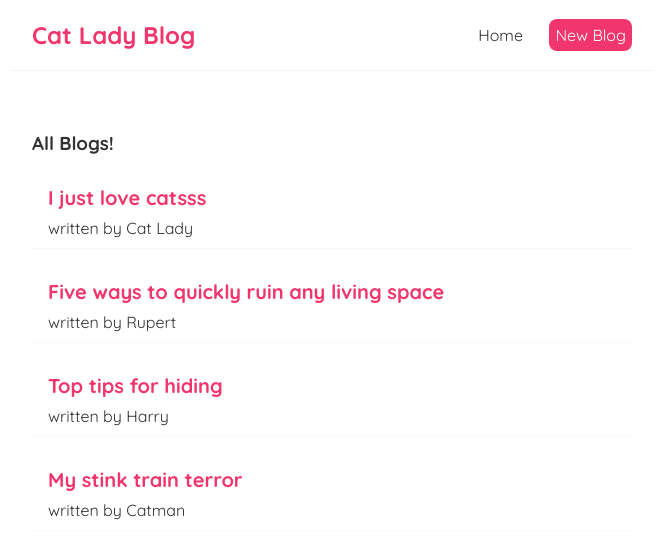
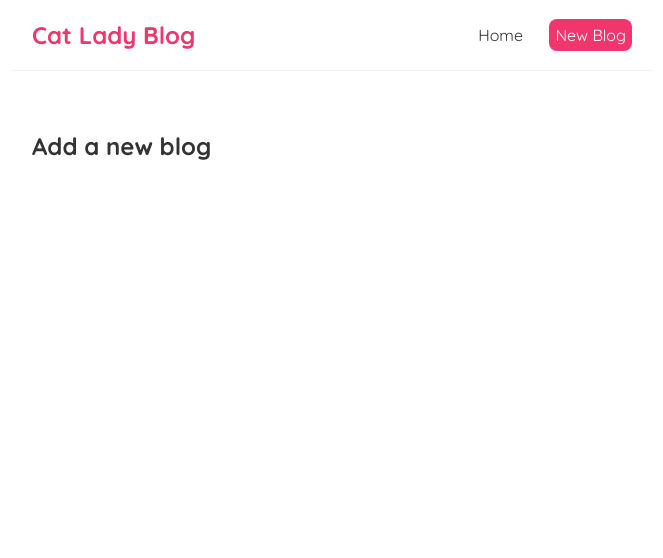
Before and after one commit to JosephineLucy/cat-lady-blog, a React (Create React App) app: page /create in a window 1280 px wide. Shown: the top 558 px of the page, without its empty margins (308-971 px from the left). Built offline with nearby package versions, Linux system fonts and the light colour scheme; data requests are answered from the project's data file.

Commit message:
adds create component and useFetch custom hook

```diff
--- a/package.json
+++ b/package.json
@@ -8,6 +8,7 @@
     "@testing-library/user-event": "^13.5.0",
     "react": "^18.2.0",
     "react-dom": "^18.2.0",
+    "react-router-dom": "^5.3.4",
     "react-scripts": "5.0.1",
     "web-vitals": "^2.1.4"
   },
--- a/src/App.js
+++ b/src/App.js
@@ -1,15 +1,27 @@
+import { BrowserRouter as Router, Route, Switch } from 'react-router-dom';
 import Navbar from './components/Navbar';
 import Home from './components/Home';
+import Create from './components/Create';
 
 function App() {
 
   return (
+    <Router>
     <div className="App">
       <Navbar/>
       <div className='content'>
-      <Home/>
+        <Switch>
+          <Route exact path={'/'}>
+            <Home/>
+          </Route>
+          <Route exact path={'/create'}>
+            <Create/>
+          </Route>
+
+        </Switch>
       </div>
     </div>
+    </Router>
   );
 }
 
--- /dev/null
+++ b/src/components/Create.js
@@ -0,0 +1,9 @@
+const Create = () => {
+    return (
+        <div className="create">
+            <h2>Add a new blog</h2>
+        </div>
+     );
+}
+
+export default Create;
--- a/src/components/Home.js
+++ b/src/components/Home.js
@@ -1,29 +1,8 @@
-import { useState, useEffect } from 'react';
 import BlogList from './BlogList';
+import useFetch from '../useFetch';
 
 const Home = () => {
-
-    const [blogs, setBlogs] = useState(null);
-    const [isLoading, setIsLoading] = useState(true);
-    const [error, setError] = useState(null);
-
-    useEffect(()=> {
-        setTimeout(()=> {
-            fetch('http://localhost:8000/blogs').then((response)=>{
-                if(!response.ok){
-                    throw Error('Sorry, could not fetch the data for that resource.');
-                }
-                return response.json();
-            }).then((data)=>{
-                setBlogs(data);
-                setIsLoading(false);
-                setError(null);
-            }).catch(err=>{
-                setError(err.message)
-                setIsLoading(false);
-            })
-        }, 1000)
-    }, [])
+    const { data : blogs, isLoading, error } = useFetch('http://localhost:8000/blogs');
 
     return ( <div className="home">
     {error && <p>{error}</p>}
--- a/src/components/Navbar.js
+++ b/src/components/Navbar.js
@@ -1,13 +1,15 @@
+import { Link } from 'react-router-dom';
+
 const Navbar = () => {
     return ( <nav className="navbar">
         <h1>Cat Lady Blog</h1>
         <div className="links">
-        <a href="/"> Home </a>
-        <a href="/create" style={{
+        <Link to="/"> Home </Link>
+        <Link to="/create" style={{
             color:'white',
             backgroundColor: '#f1356d',
             borderRadius: '8px'
-        }}> New Blog </a>
+        }}> New Blog </Link>
         </div>
 
     </nav> );
--- /dev/null
+++ b/src/useFetch.js
@@ -0,0 +1,39 @@
+import { useState, useEffect } from "react";
+
+const useFetch = (url) => {
+
+    const [data, setData] = useState(null);
+    const [isLoading, setIsLoading] = useState(true);
+    const [error, setError] = useState(null);
+
+
+    useEffect(()=> {
+        const abortCont = new AbortController();
+
+        setTimeout(()=> {
+            fetch(url, {signal: abortCont.signal}).then((response)=>{
+                if(!response.ok){
+                    throw Error('Sorry, could not fetch the data for that resource.');
+                }
+                return response.json();
+            }).then((data)=>{
+                setData(data);
+                setIsLoading(false);
+                setError(null);
+            }).catch(err=>{
+                if(err.name === 'AbortError'){
+                    console.log('fetch aborted')
+                } else{
+                    setError(err.message)
+                    setIsLoading(false);
+                }
+            })
+        }, 1000)
+
+        return ()=> abortCont.abort();
+    }, [url])
+
+    return { data, isLoading, error }
+}
+
+export default useFetch;
```
Also changed, not shown: 1 other file (tests, documents, lock files or other folders).
